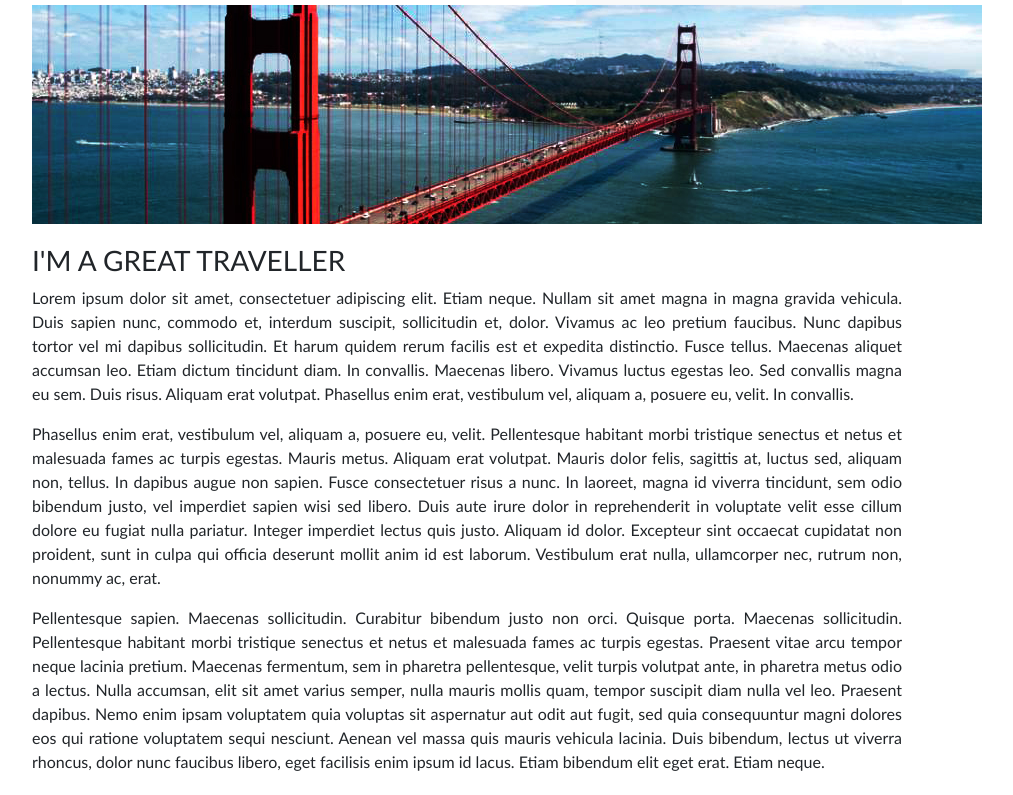
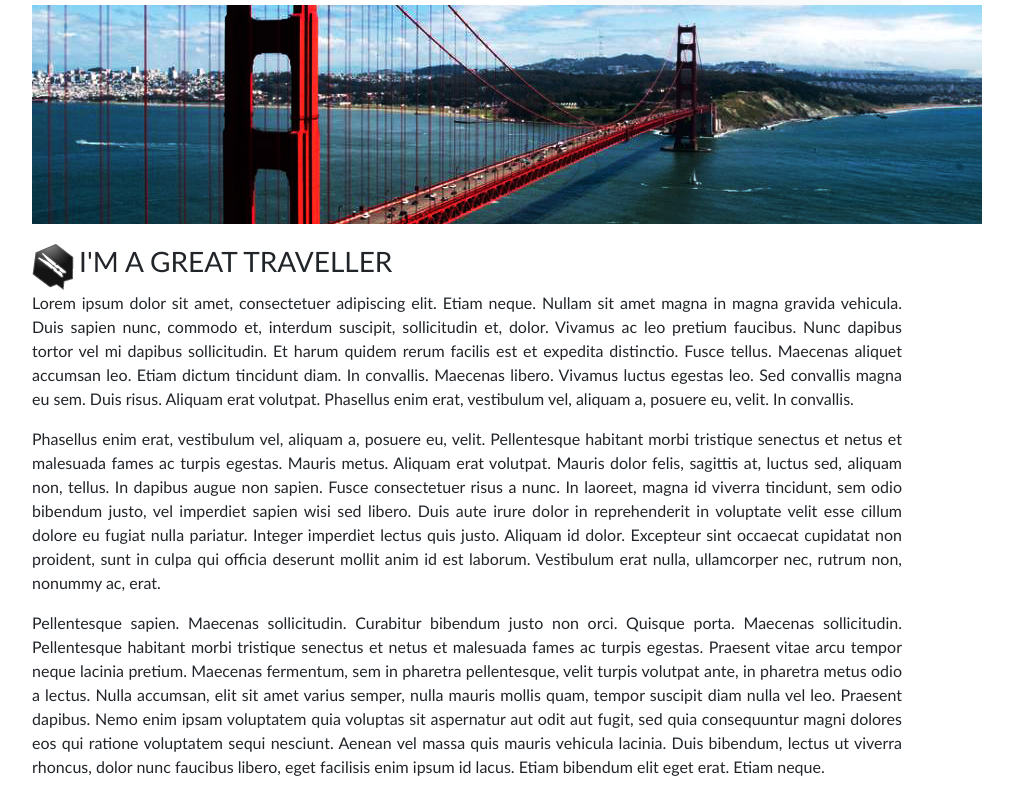
Before and after one commit to bednaJedna/tesena_test_simple_site, a plain HTML site: page index.html in a window 1280 px wide. Shown: the part 82-877 px from the top of the page, without its empty margins (173-1186 px from the left). Drawn offline with nearby package versions, Linux system fonts and the light colour scheme.

Commit message:
article wip

```diff
--- a/index.html
+++ b/index.html
@@ -59,7 +59,14 @@
 
             <section>
                 <article id="article">
-                    <h3 id="articleHeading">I'm a great traveller</h3>
+                    <div id="articlePinnedHeading">
+                        <div id="pinImg" style="display: inline;"><img src="images/pin.png">
+                            <div id="articleHeadingWrapper" , style="display: inline; white-space: nowrap;">
+                                <h3 id="articleHeading" , style="display: inline;white-space: nowrap;">I'm a great
+                                    traveller</h3>
+                            </div>
+                        </div>
+                    </div>
                     <p>Lorem ipsum dolor sit amet, consectetuer adipiscing elit. Etiam neque. Nullam sit amet magna in
                         magna gravida
                         vehicula. Duis sapien nunc, commodo et, interdum suscipit, sollicitudin et, dolor. Vivamus ac
```
